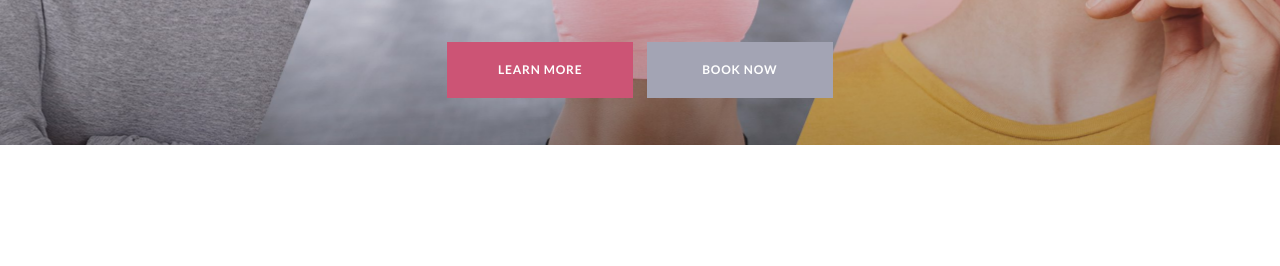
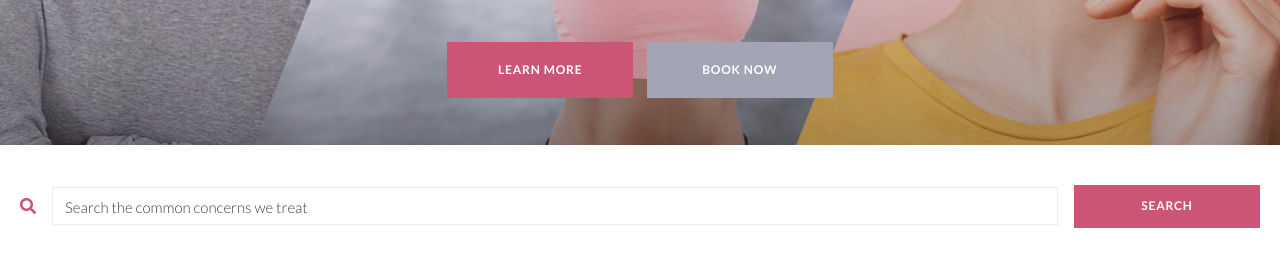
Before and after one commit to drbcreative/Lotus_Front-End, a plain HTML site: page index.html in a window 1280 px wide. Shown: the part 630-896 px from the top of the page. Before the commit the page ends 800 px from the top, so only its background shows below. Drawn offline with Linux system fonts and the light colour scheme; a script that the page names is missing.

Commit message:
search section is complete

```diff
--- a/index.html
+++ b/index.html
@@ -108,6 +108,7 @@
   </header>
 
   <main>
+    <!-- hero -->
     <section class="hero">
       <div class="containerish">
         <div class="section-info">
@@ -123,6 +124,19 @@
         </div>
       </div>
     </section>
+    <!-- /hero -->
+
+    <!-- search -->
+    <section class="search">
+      <form class="containerish">
+        <i class="fas fa-search d-none d-lg-block color-main"></i>
+        <input type="text" class="form-control" placeholder="Search the common concerns we treat" />
+        <button class="form-control ui-btn ui-btn-main mb-0" type="submit">
+          SEARCH
+        </button>
+      </form>
+    </section>
+    <!-- /search -->
   </main>
 
   <footer>
--- a/scss/partials/_responsive.scss
+++ b/scss/partials/_responsive.scss
@@ -103,6 +103,34 @@
       background: rgba($color-dark, 0);
     }
   }
+
+  /* SEARCH ***************************************************************** */
+  .search {
+    // background: $color-light;
+    padding: 40px 20px;
+
+    .containerish {
+      display: grid;
+      grid-template-columns: max-content 1fr max-content;
+      grid-gap: 1rem;
+      align-items: center;
+
+      .form-control {
+        border-radius: 0;
+        margin-bottom: 0;
+      }
+
+      .form-control:not(button) {
+        border: 1px solid #ededed;
+      }
+
+      ::placeholder {
+        color: #3e3a42;
+        font-family: $font-primary;
+        font-size: 15px;
+      }
+    }
+  }
 }
 
 /* -------------------------------------------------------------------------- */
--- a/scss/partials/_sections.scss
+++ b/scss/partials/_sections.scss
@@ -29,3 +29,28 @@
     }
   }
 }
+
+/* SEARCH ******************************************************************* */
+.search {
+  background: $color-white;
+  padding: 40px 20px;
+
+  .containerish {
+    display: grid;
+
+    .form-control {
+      border-radius: 0;
+      margin-bottom: 0.5rem;
+    }
+
+    .form-control:not(button) {
+      border: 1px solid #ededed;
+    }
+
+    ::placeholder {
+      color: #3e3a42;
+      font-family: $font-primary;
+      font-size: 15px;
+    }
+  }
+}
```
Also changed, not shown: css/theme.min.css, 1 other file.
